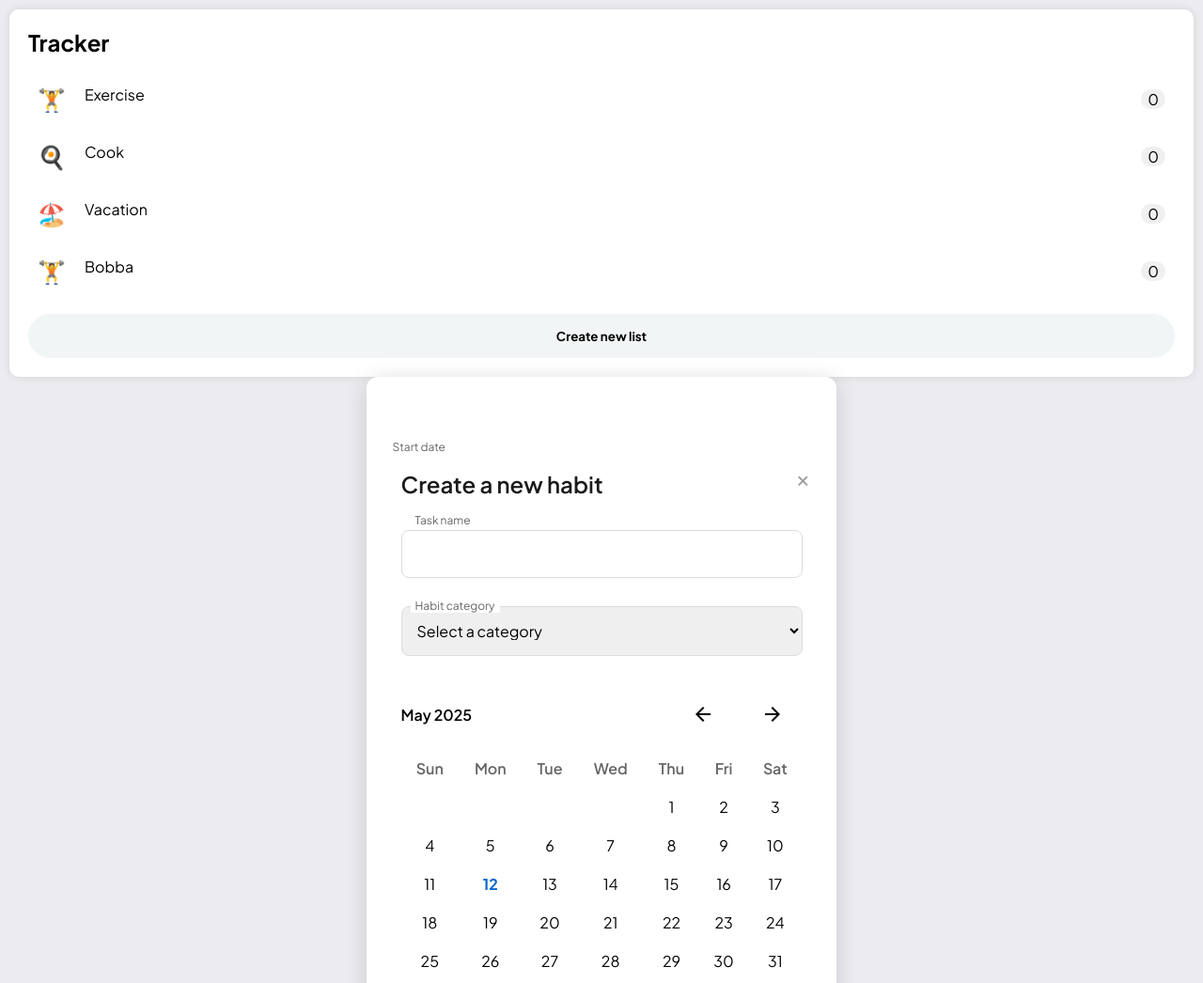
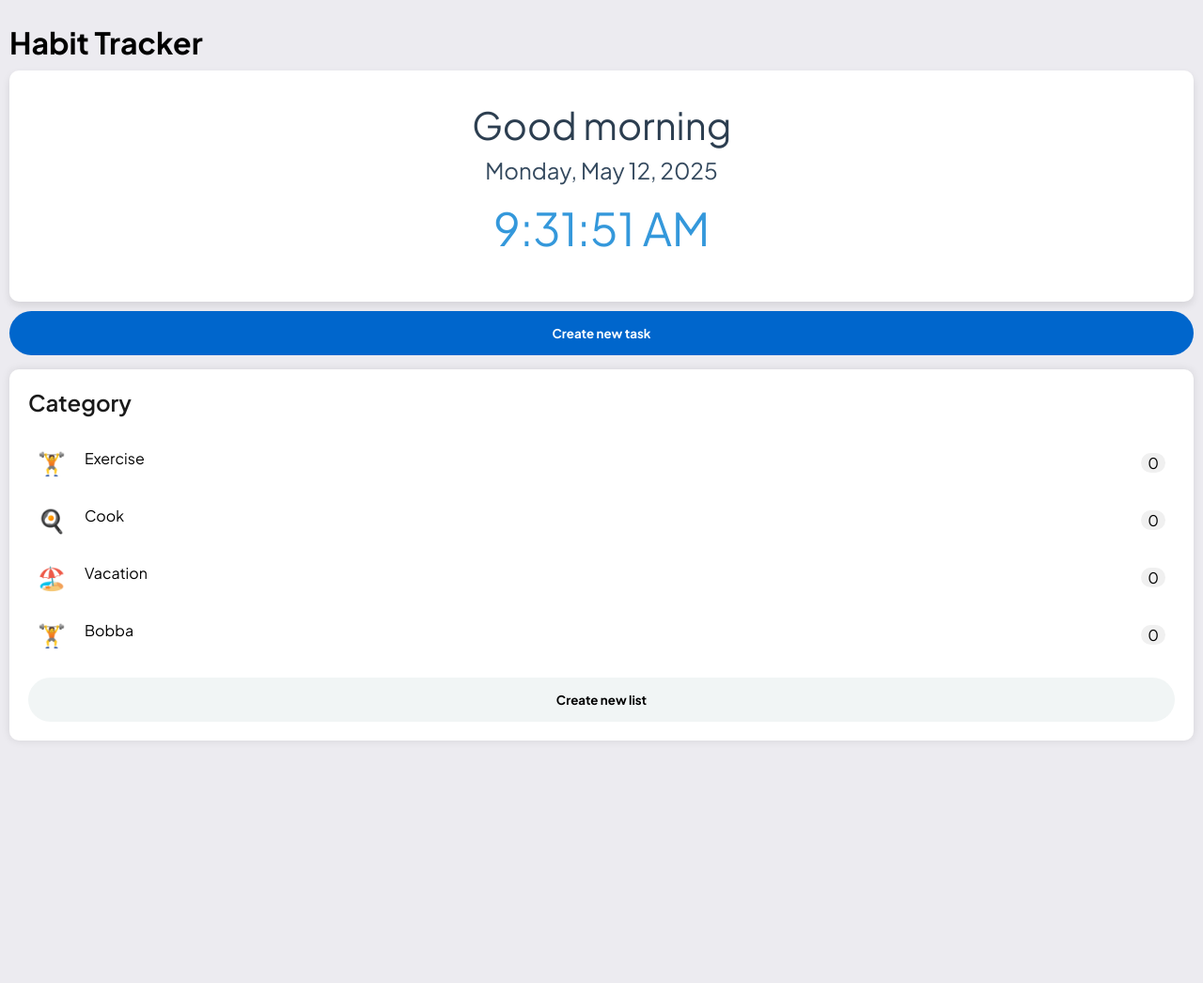
Before and after one commit to rougemeister/habit-tracker, a plain HTML site: page index.html in a window 1280 px wide. Shown: the top 1046 px of the page at 94% size. After the commit the page ends 800 px from the top, so only its background shows below. Drawn offline with Linux system fonts and the light colour scheme.

Commit message:
Added functionality to create new tasks and save them to local storage

```diff
--- a/index.html
+++ b/index.html
@@ -8,17 +8,25 @@
     <title>Habit Tracker</title>
 </head>
 <body>
+    <header>
+        <h1 class="page-title">Habit Tracker</h1>
+        <div class="date-container">
+            <div id="greeting">Good day!</div>
+            <div id="date">Date loading...</div>
+            <div id="time">00:00:00</div>
+        </div>
+        <div class="button-container">
+            <button class="create-task-btn btn-secondary">Create new task</button>
+        </div>
+    </header>
     <main>
         <section class="side-bar">
-            <h1 class="title">Tracker</h1>
+            <h2 class="title">Category</h2>
             <ul class="list">
             </ul>
             <button class="create-list">Create new list</button>
         </section>
     </main>
-
-
-
 
     <div class="create-list-modal modal">
         <div class="modal-content">
@@ -50,18 +58,18 @@
   </div>
 </div>
 
-<div class="task-modal">
+<div class="task-modal modal">
     <div class="modal-content">
-        <span class="close">&times;</span>
+        <span class="close-task-btn close">&times;</span>
         <h2>Create a new habit</h2>
         <form id="task-form">
             <div class="form-group">
-                <label class="input-label" for="task-name">Task name</label>
+                <label class="task-name-label" for="task-name">Task name</label>
                 <input type="text" id="task-name" name="task-name" required>
             </div>
 
             <div class="form-group">
-                <label class="input-label" for="habit-category">Habit category</label>
+                <label class="category-label" for="habit-category">Habit category</label>
                 <select id="habit-category" name="habit-category" required>
                     <option value="" disabled selected>Select a category</option>
                     <!-- Options will be added dynamically -->
@@ -73,7 +81,6 @@
             </div>
 
             <div class="calendar-container">
-                <label class="input-label">Start date</label>
                 <div class="calendar-header">
                     <div class="month-year" id="month-year"></div>
                     <div class="calendar-nav">
--- a/script.js
+++ b/script.js
@@ -4,6 +4,9 @@ const emojiPicker = document.getElementById('emoji-picker');
 const createList = document.querySelector('.create-list');
 const closeSelectActiveModal = document.querySelector('.active-close');
 const closeCreateListBtn = document.querySelector('.close-create-list');
+const createNewListBtn = document.querySelector('.create-new-list');
+const closeTaskBtn = document.querySelector('.close-task-btn')
+
 
 class Category {
     constructor(name, icon) {
@@ -128,6 +131,7 @@ emojis.forEach(emoji => {
 });
 
 createList.addEventListener('click', () => {
+
     document.querySelector('.create-list-modal').style.display = 'block';
 })
 
@@ -135,10 +139,11 @@ createList.addEventListener('click', () => {
 function closeModal() {
     document.querySelector('.modal').style.display = 'none';
     document.getElementById('myModal').style.display = 'none';
+    document.querySelector('.task-modal').style.display = 'none';
 }
 closeCreateListBtn.addEventListener('click', closeModal);
 closeSelectActiveModal.addEventListener('click', closeModal);
-
+closeTaskBtn.addEventListener('click', closeModal);
 
 const habitDropdown = document.getElementById('habit-category');
 habitList.forEach((habit, index) => {
@@ -161,6 +166,14 @@ habitDropdown.addEventListener('change', function() {
         habitDisplay.style.display = 'flex';
     }
 });
+
+createNewListBtn.addEventListener('click', function(e) {
+    e.preventDefault();
+    const listName = document.getElementById('list-name').value;
+    const selectedEmoji = document.getElementById('selected-emoji').textContent;
+    addToCategory(listName, selectedEmoji);
+    document.querySelector('.create-list-modal').style.display = 'none';
+})
 
 // Initialize date variables
 let currentDate = new Date();
@@ -185,7 +198,8 @@ const closeBtn = document.querySelector('.close');
 
 // Helper to format date as YYYY-MM-DD
 function formatDate(date) {
-    return `${date.getFullYear()}-${String(date.getMonth() + 1).padStart(2, '0')}-${String(date.getDate()).padStart(2, '0')}`;
+    return `${date.getFullYear()}-${String(date.getMonth() + 1)
+        .padStart(2, '0')}-${String(date.getDate()).padStart(2, '0')}`;
 }
 
 // Generate calendar
@@ -334,3 +348,40 @@ taskForm.addEventListener('submit', function(event) {
 
     alert(`Habit "${habitData.taskName}" (${habitData.habitCategory}) scheduled from ${habitData.startDate} to ${habitData.endDate} at ${habitData.time}`);
 });
+
+function updateDateTime() {
+    const now = new Date();
+
+    // Get current hour to determine greeting
+    const hour = now.getHours();
+    let greeting;
+
+    if (hour >= 5 && hour < 12) {
+        greeting = "Good morning";
+    } else if (hour >= 12 && hour < 18) {
+        greeting = "Good afternoon";
+    } else {
+        greeting = "Good evening";
+    }
+
+    // Format date
+    const options = {
+        weekday: 'long',
+        year: 'numeric',
+        month: 'long',
+        day: 'numeric'
+    };
+    const dateStr = now.toLocaleDateString(undefined, options);
+
+    // Format time
+    const timeStr = now.toLocaleTimeString();
+
+    // Update DOM
+    document.getElementById('greeting').textContent = greeting;
+    document.getElementById('date').textContent = dateStr;
+    document.getElementById('time').textContent = timeStr;
+}
+
+// Update immediately and then every second
+updateDateTime();
+setInterval(updateDateTime, 1000);
--- a/src/css/styles.css
+++ b/src/css/styles.css
@@ -13,6 +13,10 @@
 body {
     background-color: #ecebf0;
     padding: 10px;
+}
+
+header {
+    margin: 15px 0;
 }
 
 .side-bar {
@@ -90,6 +94,11 @@ button:hover {
 }
 
 
+.btn-secondary {
+    background-color: #0066cc;
+    color: white;
+}
+
 input {
     width: 100%;
     padding: 10px;
@@ -117,6 +126,12 @@ input {
 .select-active-modal {
     display: none; /* Hidden by default */
 }
+
+.task-modal {
+    display: none; /* Hidden by default */
+}
+
+
 .modal {
 
     position: fixed;
@@ -241,9 +256,19 @@ h2 {
     position: relative;
 }
 
-.input-label {
+.task-name-label {
     position: absolute;
-    top: -8px;
+    top: 2px;
+    left: 10px;
+    background: white;
+    padding: 0 5px;
+    font-size: 12px;
+    color: #666;
+}
+
+.category-label{
+    position: absolute;
+    top: -7px;
     left: 10px;
     background: white;
     padding: 0 5px;
@@ -411,3 +436,27 @@ input:focus, select:focus {
 .date-selector input[type="radio"] {
     margin-right: 5px;
 }
+
+
+.date-container {
+    margin: 10px 0;
+    text-align: center;
+    padding: 2rem;
+    background-color: white;
+    border-radius: 10px;
+    box-shadow: 0 4px 8px rgba(0, 0, 0, 0.1);
+}
+#greeting {
+    font-size: 2.5rem;
+    margin-bottom: 0.5rem;
+    color: #2c3e50;
+}
+#date {
+    font-size: 1.5rem;
+    color: #34495e;
+}
+#time {
+    font-size: 3rem;
+    margin: 1rem 0;
+    color: #3498db;
+}
```
